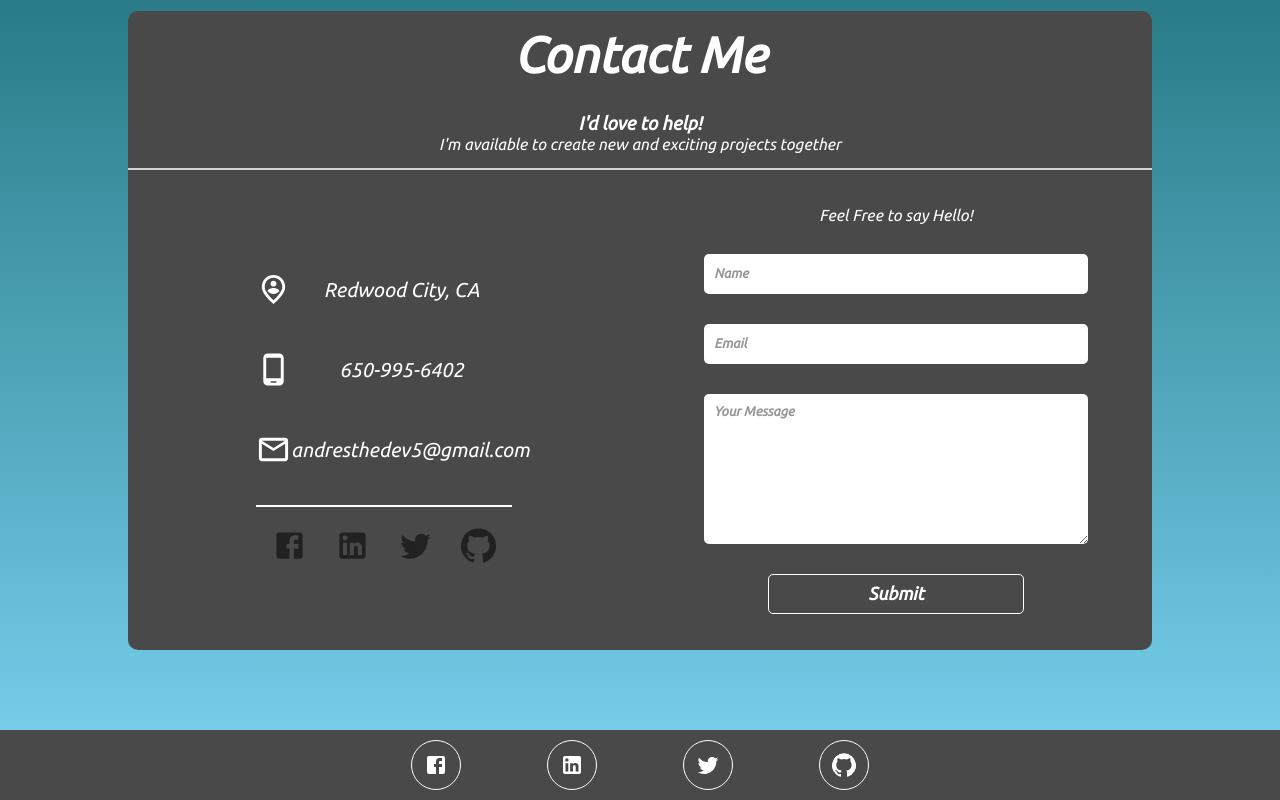
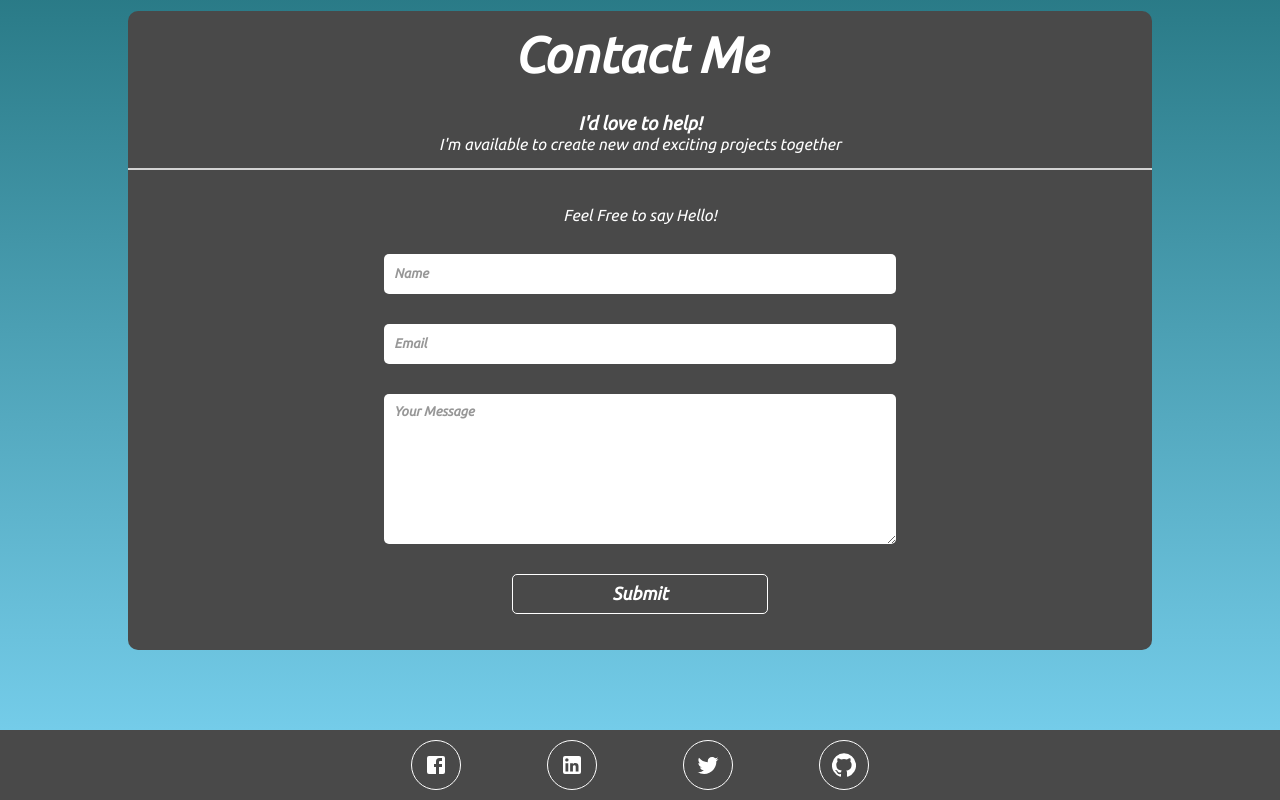
Before and after one commit to amedra13/Portfolio, a React (Create React App) app: page / in a window 1280 px wide. Shown: the part 4790-5590 px from the top of the page. Built offline with nearby package versions, Linux system fonts and the light colour scheme.

Commit message:
remove personal info in contact component

```diff
--- a/src/AboutMe/AboutMe.js
+++ b/src/AboutMe/AboutMe.js
@@ -13,7 +13,7 @@ import './AboutMe.css';
 const AboutMe = () => {
 	return (
 		<div id="About" className="aboutMe">
-			<LazyLoad height={500} once={true} offset={150}>
+			<LazyLoad height={500} once offset={100}>
 				<Grid className="aboutMe__Container" container>
 					<Grid className="aboutMe__gridLeft" item xs={12} md={6}>
 						<div className="aboutMe__imageContainer">
--- a/src/Contact/Contact.css
+++ b/src/Contact/Contact.css
@@ -29,23 +29,18 @@
 .contact__header > h1 {
 	font-size: 50px;
 }
-.contact__grid {
-	background-color: rgb(73, 73, 73);
-	width: 80% !important;
-	height: 60% !important;
-	max-width: 1600px;
-	margin: 0 auto;
-	border-bottom-left-radius: 10px !important;
-	border-bottom-right-radius: 10px !important;
-}
 
 .contact__form {
+	background-color: rgb(73, 73, 73);
+	width: 80%;
 	height: 60vh;
 	display: flex;
 	flex-direction: column;
 	justify-content: center;
 	align-items: center;
 	color: white;
+	border-bottom-left-radius: 10px;
+	border-bottom-right-radius: 10px;
 }
 .contact__form > * {
 	margin: 15px 0;
@@ -53,7 +48,7 @@
 .contact__form > input {
 	font-family: 'Ubuntu', sans-serif;
 	font-weight: bold;
-	width: 75%;
+	width: 50%;
 	height: 40px;
 	border-radius: 5px;
 	border: none;
@@ -69,7 +64,7 @@
 .contact__form > textarea {
 	font-family: 'Ubuntu', sans-serif;
 	font-weight: bold;
-	width: 75%;
+	width: 50%;
 	height: 150px;
 	border-radius: 5px;
 	border: none;
@@ -85,7 +80,7 @@
 }
 
 .contact__form > button {
-	width: 50%;
+	width: 25%;
 	height: 40px;
 	display: flex;
 	justify-content: center;
@@ -97,6 +92,11 @@
 	font-size: 18px;
 	color: white;
 	border: 1px solid white;
+	transition: all 0.2s ease-in-out;
+}
+.contact__form > button:hover {
+	color: black;
+	background-color: white;
 }
 
 .contact__infoContainer {
@@ -130,8 +130,14 @@
 	.contact {
 		padding: 30px;
 	}
-	.contact__header,
-	.contact__grid {
-		width: 100% !important;
+	.contact__form,
+	.contact__header {
+		width: 100%;
+	}
+	.contact__form > input {
+		width: 80%;
+	}
+	.contact__form > textarea {
+		width: 80%;
 	}
 }
--- a/src/Contact/Contact.js
+++ b/src/Contact/Contact.js
@@ -56,44 +56,6 @@ const Contact = () => {
 					<p>I'm available to create new and exciting projects together</p>
 				</div>
 			</div>
-			<Grid className="contact__grid" container>
-				<Grid item xs={12} md={6}>
-					<div className="contact__infoContainer">
-						<div>
-							<PersonPinCircleOutlinedIcon fontSize="large" />
-							<p>Redwood City, CA</p>
-						</div>
-						<div>
-							<PhoneAndroidOutlinedIcon fontSize="large" />
-							<p>650-995-6402</p>
-						</div>
-						<div>
-							<EmailOutlinedIcon fontSize="large" />
-							<p> andresthedev5@gmail.com</p>
-						</div>
-						<div>
-							<IconButton
-								target="_blank"
-								href="https://www.facebook.com/andres.medrano.98"
-							>
-								<FacebookIcon fontSize="large" />
-							</IconButton>
-							<IconButton
-								target="_blank"
-								href="https://www.linkedin.com/in/andres-medrano-19ba91132/"
-							>
-								<LinkedInIcon fontSize="large" />
-							</IconButton>
-							<IconButton>
-								<TwitterIcon fontSize="large" />
-							</IconButton>
-							<IconButton target="_blank" href="https://github.com/amedra13">
-								<GitHubIcon fontSize="large" />
-							</IconButton>
-						</div>
-					</div>
-				</Grid>
-				<Grid item xs={12} md={6}>
 			<form id="contactMe" className="contact__form" onSubmit={sendEmail}>
 				<p>{contactMessage}</p>
 				<input
@@ -123,8 +85,6 @@ const Contact = () => {
 				/>
 				<button type="submit">Submit</button>
 			</form>
-				</Grid>
-			</Grid>
 		</div>
 	);
 };
```
Lines whose indentation alone changed are shown as unchanged.
